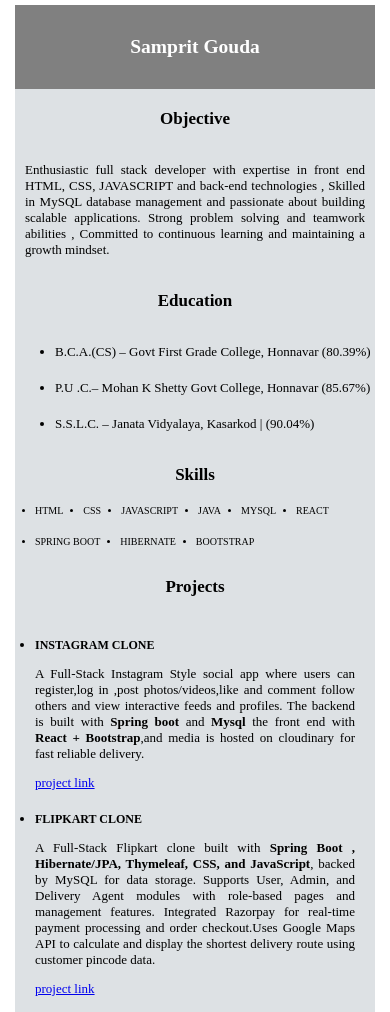
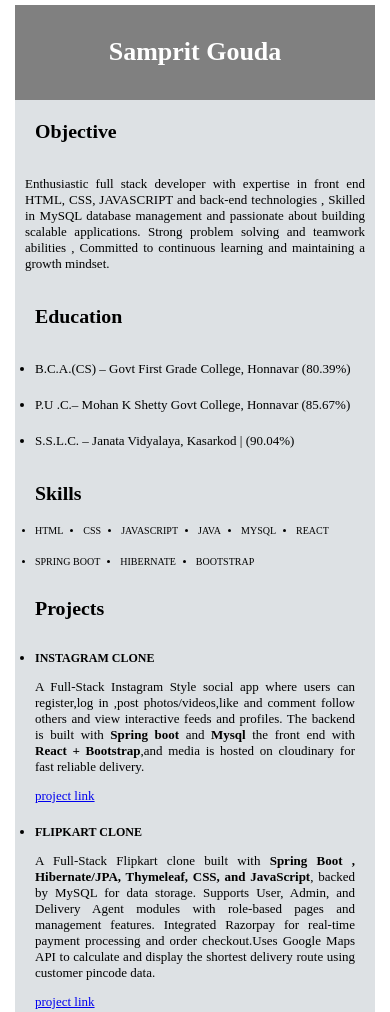
Before and after one commit to sampritgouda/CSS-exercise, a plain HTML site: page index.html in a window 390 px wide. Shown: the top 1012 px of the page. Drawn offline with Linux system fonts and the light colour scheme.

Commit message:
final commit

```diff
--- a/index.html
+++ b/index.html
@@ -3,15 +3,15 @@
     <head>
         <meta charset="UTF-8">
         <meta name="viewport" content="width=device-width, initial-scale=1.0">
-        <title>css project</title>
+        <title>css exercise 1</title>
         <link rel="stylesheet" href="style.css">
     </head>
     <body>
         <div id="wrapper">
             <div id="mypage-header">
-                <nav>
+                <header>
                     <h1>Samprit Gouda</h1>
-                </nav>
+                </header>
             </div>
             <div class="middle-content">
                 <div id="mypage-leftnav">
@@ -28,10 +28,10 @@
                         <div class="sidebar-header">Projects</div>
                     </aside>
                 </div>
-                <div id="mypage-centercontent">
+                <div id="mypage-center-content">
                     <div class="center-content">
                         <div class="hidden">
-                            Objective
+                            <h3 class="center-content-heading">Objective</h3>
                         </div>
                         <div class="content">
                             <p class="description">
@@ -43,7 +43,7 @@
                         </div>
 
                         <div class="hidden">
-                            Education
+                            <h3  class="center-content-heading">Education</h3>
                         </div>
                         <div class="content">
                             <ul class="education-col">
@@ -60,7 +60,7 @@
                         </div>
 
                         <div class="hidden">
-                            Skills
+                            <h3  class="center-content-heading">Skills</h3>
                         </div>
                         <div class="content" id="skills-section">
                             <ul class="skills-col">
@@ -77,22 +77,22 @@
                         </div>
 
                         <div class="hidden">
-                            Projects
+                            <h3  class="center-content-heading">Projects</h3>
                         </div>
                         <div class="content" id="project-section">
                             <ul id="project-container">
                                 <li class="projects">
                                     <div class="project-header">INSTAGRAM CLONE</div>
-                                    <p>A Full-Stack Instagram Style social app where users can register,log in ,post photos/videos,like and comment follow others
-                                    and view interactive feeds and profiles. The backend is built with <b>Spring boot </b> and <b>Mysql</b>
-                                    the front end with <b>React + Bootstrap</b>,and media is hosted on cloudinary for fast reliable
+                                    <p class="project-description">A Full-Stack Instagram Style social app where users can register,log in ,post photos/videos,like and comment follow others
+                                    and view interactive feeds and profiles. The backend is built with <strong>Spring boot </strong> and <strong>Mysql</strong>
+                                    the front end with <strong>React + Bootstrap</strong>,and media is hosted on cloudinary for fast reliable
                                     delivery.
                                     </p>
                                     <a class="project-links" href="https://github.com/sampritgouda/Instagram_clone_react">project link</a>
                                 </li>
                                 <li class="projects">
                                     <div class="project-header">FLIPKART CLONE</div>
-                                    <p>A Full-Stack Flipkart clone built with <b>Spring Boot , Hibernate/JPA, Thymeleaf, CSS, and JavaScript</b>, backed by MySQL
+                                    <p class="project-description">A Full-Stack Flipkart clone built with <strong>Spring Boot , Hibernate/JPA, Thymeleaf, CSS, and JavaScript</strong>, backed by MySQL
                                     for data storage. Supports User, Admin, and Delivery Agent modules with role-based pages and management features.
                                     Integrated Razorpay for real-time payment processing and
                                     order checkout.Uses Google Maps API to calculate and display the shortest delivery route using customer pincode data.
@@ -101,7 +101,7 @@
                                 </li>
                                 <li class="projects">
                                     <div class="project-header">FOOD APP</div>
-                                    <p>
+                                    <p class="project-description">
                                     The Food Delivery App is a web-based platform built with JSP, Servlets, JavaScript, and CSS, inspired by
                                     Swiggy and Zomato.It enables users to browse restaurants, explore menus, and add items to their cart.Customers
                                     can place orders, track them, and view order history seamlessly. Provides an interactive and responsive UI for a smooth online food ordering experience.
--- a/style.css
+++ b/style.css
@@ -14,7 +14,7 @@ body{
 
 #mypage-header h1{
     text-align: center;
-    color: white;
+    color: #ffffff;
 }
 
 .resume-heading{
@@ -48,7 +48,7 @@ body{
     align-items: center;
     justify-content: center;
     margin-top: 20px;
-    border-right: 2px solid black;
+    border-right: 2px solid #000000;
 }
 
 
@@ -58,6 +58,10 @@ body{
     height: 200px;
     display: flex;
     align-items: center;
+}
+
+.center-content-heading{
+    margin-bottom: 0;
 }
 .description{
     padding-left: 30px;
@@ -95,7 +99,7 @@ body{
     margin-top: 20px;
 }
 
-#project-section ul li p{
+.project-description{
     text-align: justify;
 }
 
@@ -129,7 +133,7 @@ body{
     justify-content: center;
     align-items: center;
     padding: 20px 0;
-    background-color: antiquewhite;
+    background-color: #FAEBD7;
 }
 
 #footer-head{
@@ -149,9 +153,11 @@ body{
     }
     .hidden{
         display: block;
+        text-align: left;
         margin-top: 20px;
         font-size: 17px;
         font-weight: bold;
+        padding-left: 20px;
     }
     #mypage-leftnav{
         display: none;
@@ -175,9 +181,15 @@ body{
 
     #project-section{
         height: auto;
+        padding-top: 10px;
     }
+
     .description{
     padding: 0 10px;
+    }
+
+    .education-col{
+        padding-left: 20px;
     }
 
     .skills-col , #project-container{
@@ -190,7 +202,7 @@ body{
 
         /* for desktop view */
 
-@media (max-width: 768px) and (min-width : 576px) {
+@media(min-width : 576px) and (max-width: 768px) {
     #project-aside{
         height: 650px;
     }
```
